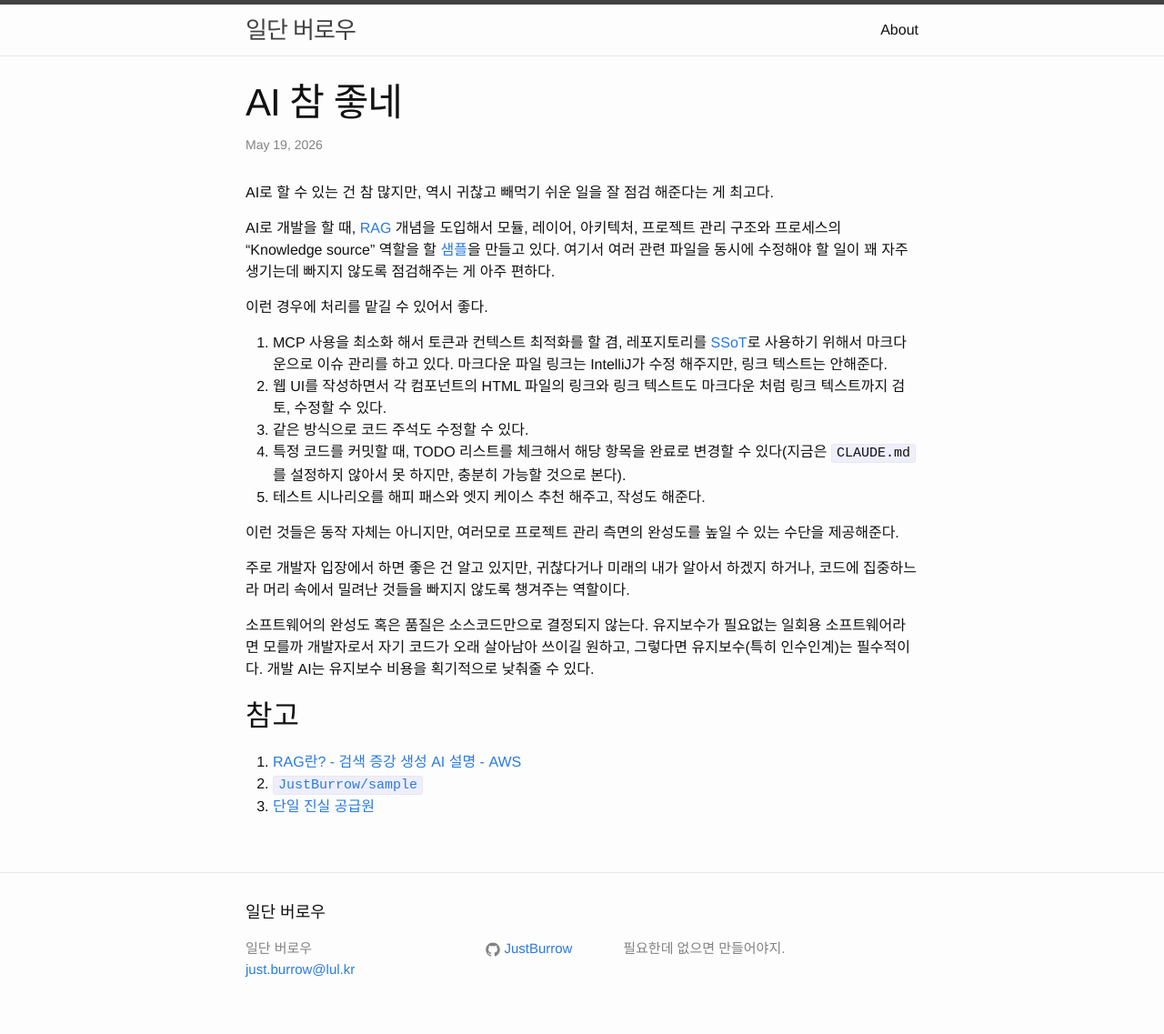
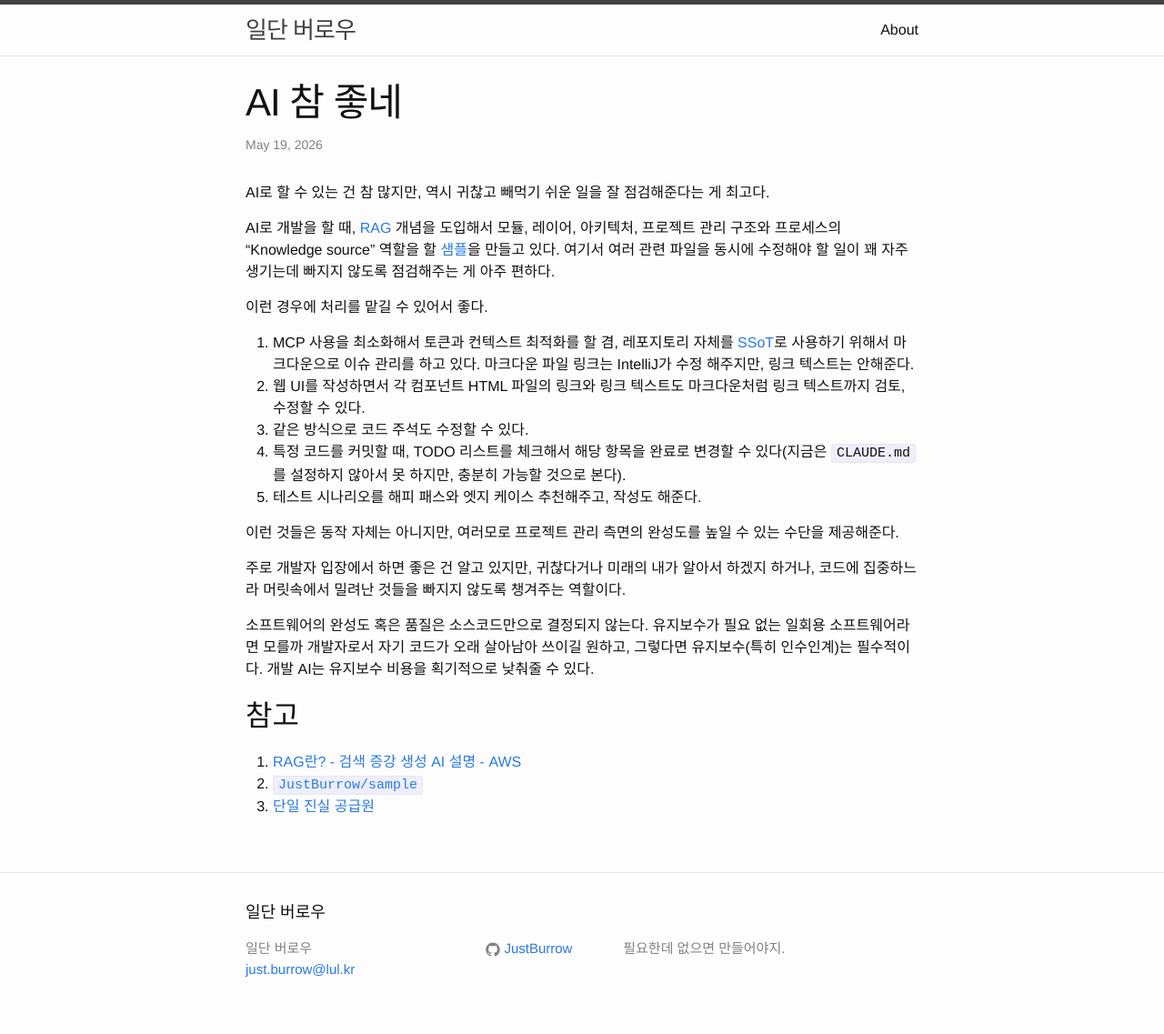
Before and after one commit to JustBurrow/JustBurrow.github.io, a Jekyll site: the page built from _posts/2026-05-19-ai-is-good.md, in a window 1280 px wide. Shown: the whole page at 91% size. Built offline with Jekyll 4.4.1, drawn with Linux system fonts in a browser that asks for light colours.

Commit message:
✏️ 오타 등등 수정.

```diff
--- a/_posts/2026-05-19-ai-is-good.md
+++ b/_posts/2026-05-19-ai-is-good.md
@@ -3,23 +3,23 @@
 title: "AI 참 좋네"
 ---
 
-AI로 할 수 있는 건 참 많지만, 역시 귀찮고 빼먹기 쉬운 일을 잘 점검 해준다는 게 최고다.
+AI로 할 수 있는 건 참 많지만, 역시 귀찮고 빼먹기 쉬운 일을 잘 점검해준다는 게 최고다.
 
 AI로 개발을 할 때, [RAG][1] 개념을 도입해서 모듈, 레이어, 아키텍처, 프로젝트 관리 구조와 프로세스의 "Knowledge source" 역할을 할 [샘플][2]을 만들고 있다. 여기서 여러 관련 파일을 동시에 수정해야 할 일이 꽤 자주 생기는데 빠지지 않도록 점검해주는 게 아주 편하다.
 
 이런 경우에 처리를 맡길 수 있어서 좋다.
 
-1. MCP 사용을 최소화 해서 토큰과 컨텍스트 최적화를 할 겸, 레포지토리를 [SSoT][3]로 사용하기 위해서 마크다운으로 이슈 관리를 하고 있다. 마크다운 파일 링크는 IntelliJ가 수정 해주지만, 링크 텍스트는 안해준다.
-2. 웹 UI를 작성하면서 각 컴포넌트의 HTML 파일의 링크와 링크 텍스트도 마크다운 처럼 링크 텍스트까지 검토, 수정할 수 있다.
+1. MCP 사용을 최소화해서 토큰과 컨텍스트 최적화를 할 겸, 레포지토리 자체를 [SSoT][3]로 사용하기 위해서 마크다운으로 이슈 관리를 하고 있다. 마크다운 파일 링크는 IntelliJ가 수정 해주지만, 링크 텍스트는 안해준다.
+2. 웹 UI를 작성하면서 각 컴포넌트 HTML 파일의 링크와 링크 텍스트도 마크다운처럼 링크 텍스트까지 검토, 수정할 수 있다.
 3. 같은 방식으로 코드 주석도 수정할 수 있다.
 4. 특정 코드를 커밋할 때, TODO 리스트를 체크해서 해당 항목을 완료로 변경할 수 있다(지금은 `CLAUDE.md`를 설정하지 않아서 못 하지만, 충분히 가능할 것으로 본다).
-5. 테스트 시나리오를 해피 패스와 엣지 케이스 추천 해주고, 작성도 해준다.
+5. 테스트 시나리오를 해피 패스와 엣지 케이스 추천해주고, 작성도 해준다.
 
 이런 것들은 동작 자체는 아니지만, 여러모로 프로젝트 관리 측면의 완성도를 높일 수 있는 수단을 제공해준다.
 
-주로 개발자 입장에서 하면 좋은 건 알고 있지만, 귀찮다거나 미래의 내가 알아서 하겠지 하거나, 코드에 집중하느라 머리 속에서 밀려난 것들을 빠지지 않도록 챙겨주는 역할이다.
+주로 개발자 입장에서 하면 좋은 건 알고 있지만, 귀찮다거나 미래의 내가 알아서 하겠지 하거나, 코드에 집중하느라 머릿속에서 밀려난 것들을 빠지지 않도록 챙겨주는 역할이다.
 
-소프트웨어의 완성도 혹은 품질은 소스코드만으로 결정되지 않는다. 유지보수가 필요없는 일회용 소프트웨어라면 모를까 개발자로서 자기 코드가 오래 살아남아 쓰이길 원하고, 그렇다면 유지보수(특히 인수인계)는 필수적이다. 개발 AI는 유지보수 비용을 획기적으로 낮춰줄 수 있다.
+소프트웨어의 완성도 혹은 품질은 소스코드만으로 결정되지 않는다. 유지보수가 필요 없는 일회용 소프트웨어라면 모를까 개발자로서 자기 코드가 오래 살아남아 쓰이길 원하고, 그렇다면 유지보수(특히 인수인계)는 필수적이다. 개발 AI는 유지보수 비용을 획기적으로 낮춰줄 수 있다.
 
 ## 참고
 
```
